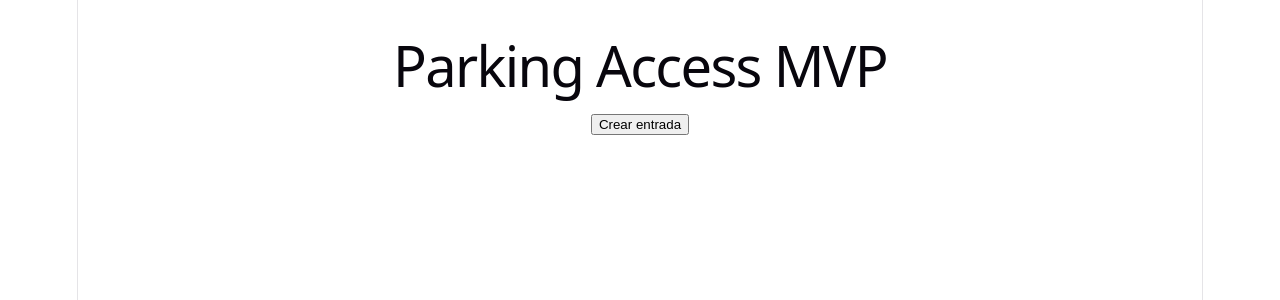
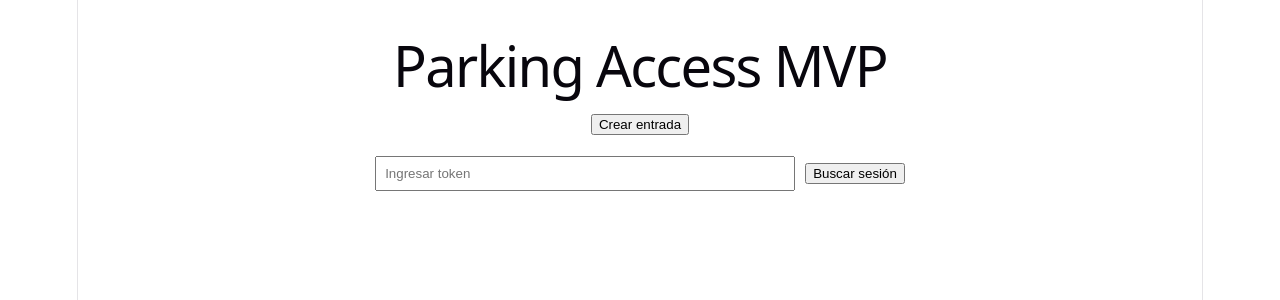
Before and after one commit to Facuu13/parking-access-mvp, a React app in the folder frontend/: page / in a window 1280 px wide. Shown: the top 300 px of the page. Built offline with nearby package versions, Linux system fonts and the light colour scheme; the HTML template or start-up script is replaced by a standard one.

Commit message:
buscar session

```diff
--- a/frontend/src/App.jsx
+++ b/frontend/src/App.jsx
@@ -3,7 +3,7 @@ import { useState } from "react"
 const API_URL = "http://127.0.0.1:8000"
 
 function App() {
-  const [token, setToken] = useState(null)
+  const [token, setToken] = useState("")
   const [session, setSession] = useState(null)
   const [error, setError] = useState("")
 
@@ -33,11 +33,46 @@ function App() {
     }
   }
 
+  const getSession = async () => {
+    try {
+      setError("")
+
+      if (!token.trim()) {
+        throw new Error("Ingresá un token")
+      }
+
+      const response = await fetch(`${API_URL}/sessions/${token}`)
+
+      if (!response.ok) {
+        throw new Error("No se pudo obtener la sesión")
+      }
+
+      const data = await response.json()
+      setSession(data)
+    } catch (err) {
+      setError(err.message)
+      setSession(null)
+    }
+  }
+
   return (
     <div style={{ padding: "20px", fontFamily: "Arial, sans-serif" }}>
       <h1>Parking Access MVP</h1>
 
-      <button onClick={createEntry}>Crear entrada</button>
+      <div style={{ marginBottom: "20px" }}>
+        <button onClick={createEntry}>Crear entrada</button>
+      </div>
+
+      <div style={{ marginBottom: "20px" }}>
+        <input
+          type="text"
+          placeholder="Ingresar token"
+          value={token}
+          onChange={(e) => setToken(e.target.value)}
+          style={{ width: "400px", padding: "8px", marginRight: "10px" }}
+        />
+        <button onClick={getSession}>Buscar sesión</button>
+      </div>
 
       {error && (
         <p style={{ color: "red" }}>
```
